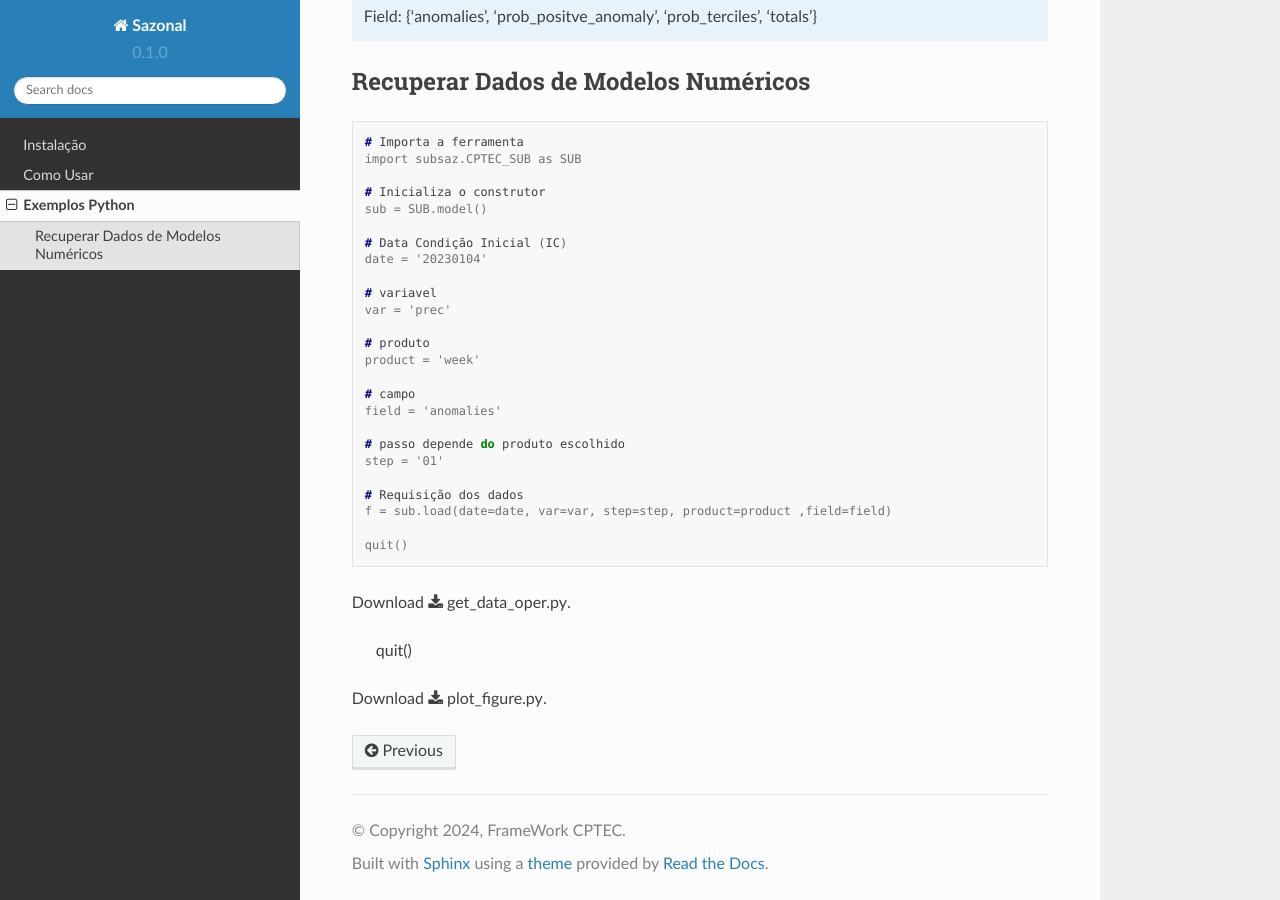
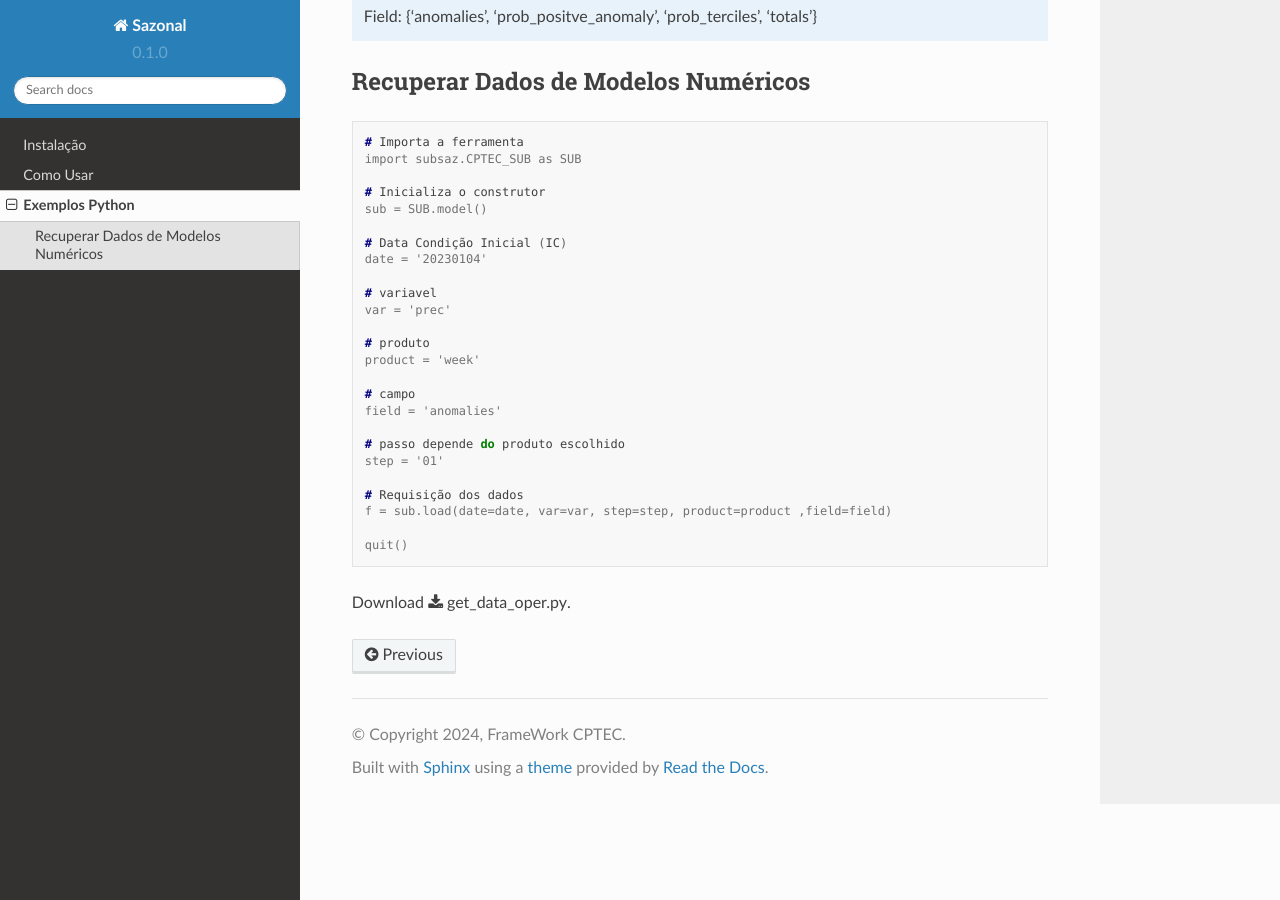
Before and after one commit to framework-CPTEC/Sazonal, a Sphinx documentation site: the page built from docs/source/examplesPython.rst, in a window 1280 px wide and 900 px high, scrolled down 729 px. Built offline with Sphinx 7.4.7 and the Read the Docs theme 2.0.0, drawn with Linux system fonts in a browser that asks for light colours.

Commit message:
Update examplesPython.rst

```diff
--- a/docs/source/examplesPython.rst
+++ b/docs/source/examplesPython.rst
@@ -64,10 +64,3 @@ Recuperar Dados de Modelos Numéricos
   quit()
 
 Download :download:`get_data_oper.py <examples/get_data_oper.py>`.
-
-
-
-  quit()
-
-
-Download :download:`plot_figure.py <examples/plot_figure.py>`.
```
